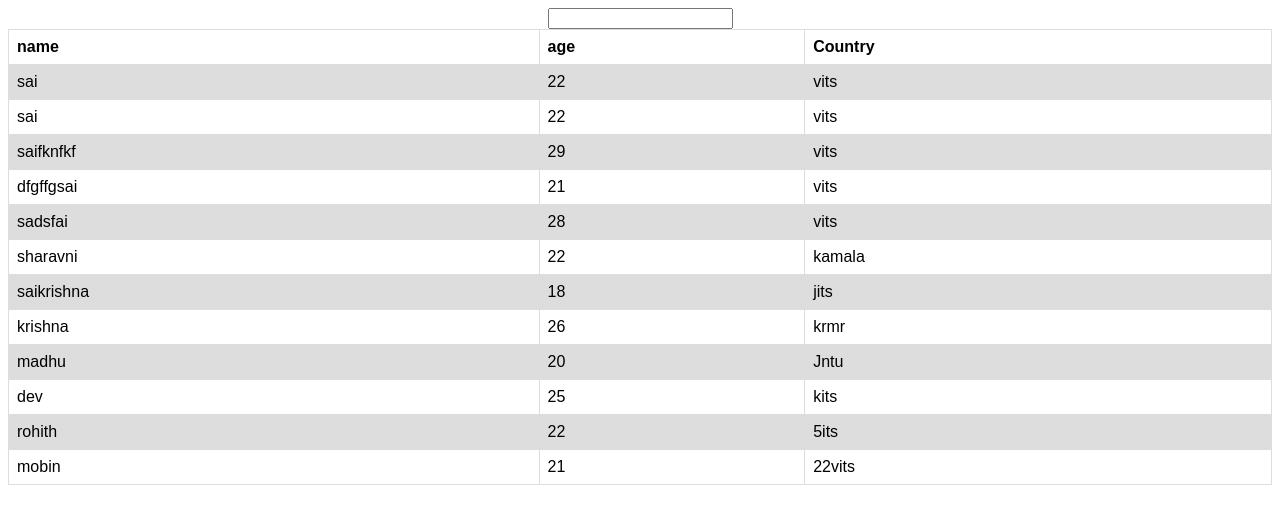
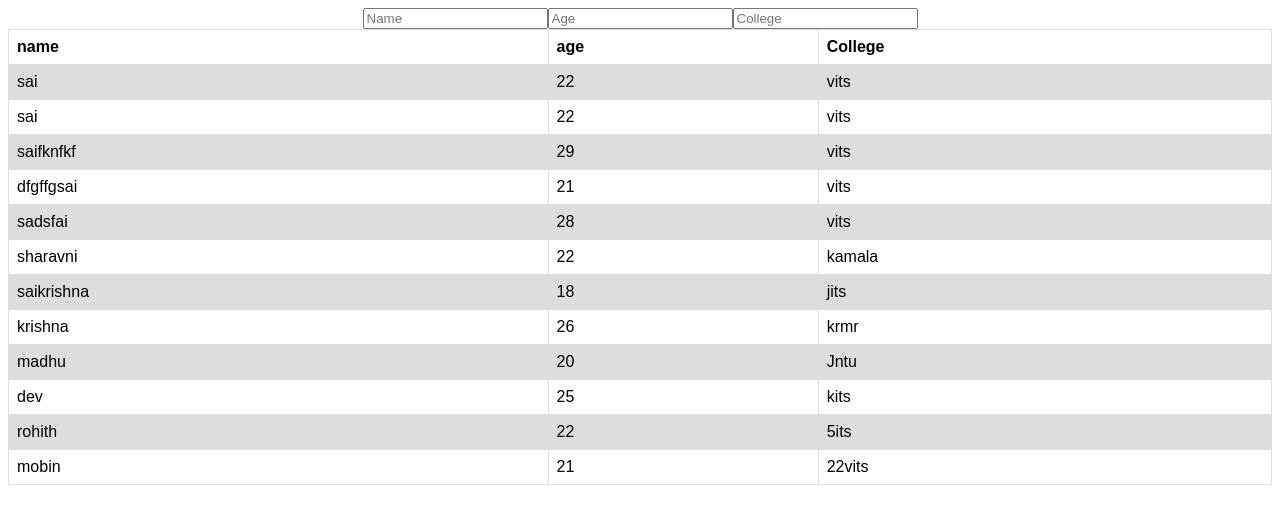
Before and after one commit to saikrishna-muppa/table-search-bar-, a React (Create React App) app: page / in a window 1280 px wide. Shown: the top 524 px of the page. Built offline with nearby package versions, Linux system fonts and the light colour scheme.

Commit message:
added three inputs

```diff
--- /dev/null
+++ b/src/data.js
@@ -0,0 +1,62 @@
+export const data = [
+  {
+    name: "sai",
+    age: "22",
+    college: "vits"
+  },
+  {
+    name: "sai",
+    age: "22",
+    college: "vits"
+  },
+  {
+    name: "saifknfkf",
+    age: "29",
+    college: "vits"
+  },
+  {
+    name: "dfgffgsai",
+    age: "21",
+    college: "vits"
+  },
+  {
+    name: "sadsfai",
+    age: "28",
+    college: "vits"
+  },
+  {
+    name: "sharavni",
+    age: "22",
+    college: "kamala"
+  },
+  {
+    name: "saikrishna",
+    age: "18",
+    college: "jits"
+  },
+  {
+    name: "krishna",
+    age: "26",
+    college: "krmr"
+  },
+  {
+    name: "madhu",
+    age: "20",
+    college: "Jntu"
+  },
+  {
+    name: "dev",
+    age: "25",
+    college: "kits"
+  },
+  {
+    name: "rohith",
+    age: "22",
+    college: "5its"
+  },
+  {
+    name: "mobin",
+    age: "21",
+    college: "22vits"
+  }
+];
--- a/src/index.js
+++ b/src/index.js
@@ -1,12 +1,13 @@
 import { StrictMode } from "react";
 import ReactDOM from "react-dom";
-
+import { SearchValue } from "./table";
 import App from "./App";
 
 const rootElement = document.getElementById("root");
 ReactDOM.render(
   <StrictMode>
-    <App />
+    {/* {<App />} */}
+    <SearchValue />
   </StrictMode>,
   rootElement
 );
--- /dev/null
+++ b/src/table.js
@@ -0,0 +1,78 @@
+import { useState } from "react";
+import { data } from "./data";
+import "./styles.css";
+
+export const SearchValue = () => {
+  const [appData] = useState(data);
+  const [filterdata, setfilterData] = useState(appData);
+
+  // const searchJobs = (searchKey) => {
+  //   const text = data.filter((obj) =>
+  //     Object.keys(obj).some((key) =>
+  //       obj[key].toLowerCase().includes(searchKey.toLowerCase())
+  //     )
+  //   );
+  //   setfilterData(text);
+  //   if (searchKey !== "") {
+  //     return text;
+  //   } else {
+  //     setfilterData(data);
+  //   }
+  // };
+
+  const filterFunction = (searchTerm, objKey) => {
+    const filteredData = filterdata.filter((obj) => {
+      return obj[objKey].toLowerCase().includes(searchTerm.toLowerCase());
+    });
+    setfilterData(filteredData);
+    if (searchTerm !== "") {
+      return filteredData;
+    } else {
+      setfilterData(data);
+    }
+  };
+
+  const tableData = () => {
+    return filterdata.map((user, index) => {
+      return (
+        <tr key={index}>
+          <td> {user.name} </td>
+          <td> {user.age} </td>
+          <td> {user.college} </td>
+        </tr>
+      );
+    });
+  };
+  return (
+    <div className="App">
+      <input
+        type="text"
+        name="name"
+        placeholder="Name"
+        onChange={(e) => filterFunction(e.target.value, "name")}
+      ></input>
+      <input
+        type="text"
+        name="age"
+        placeholder="Age"
+        onChange={(e) => filterFunction(e.target.value, "age")}
+      ></input>
+      <input
+        type="text"
+        name="college"
+        placeholder="College"
+        onChange={(e) => filterFunction(e.target.value, "college")}
+      ></input>
+      <table>
+        <thead>
+          <tr>
+            <th>name</th>
+            <th>age</th>
+            <th>College</th>
+          </tr>
+        </thead>
+        {tableData()}
+      </table>
+    </div>
+  );
+};
```
